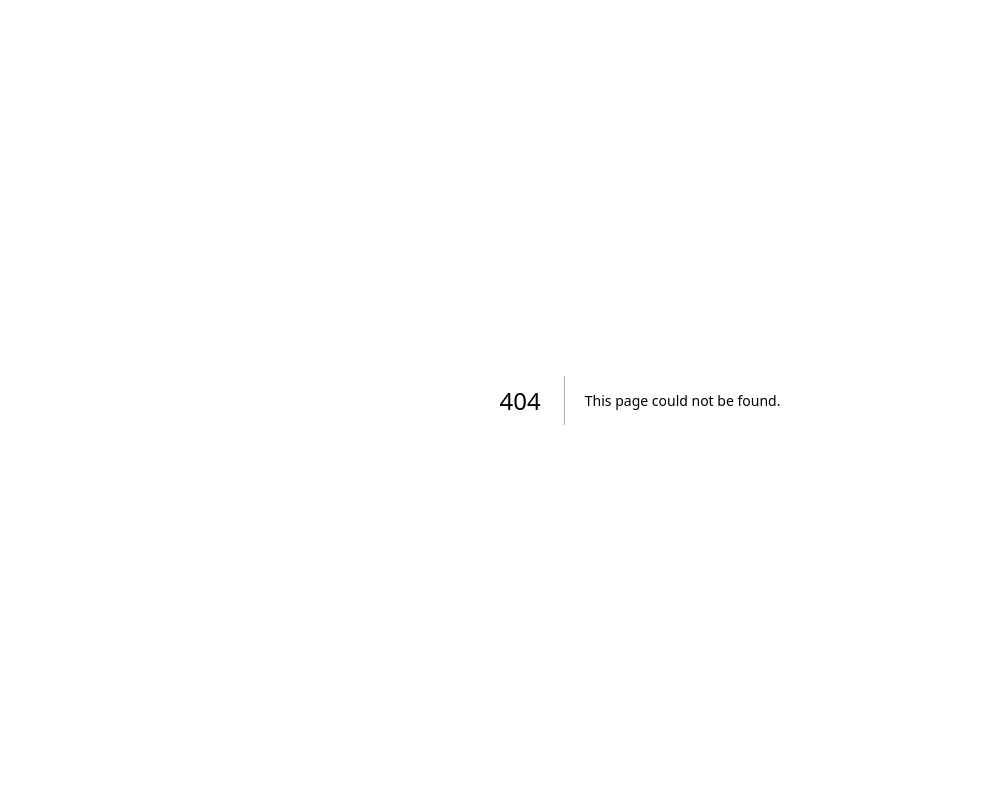
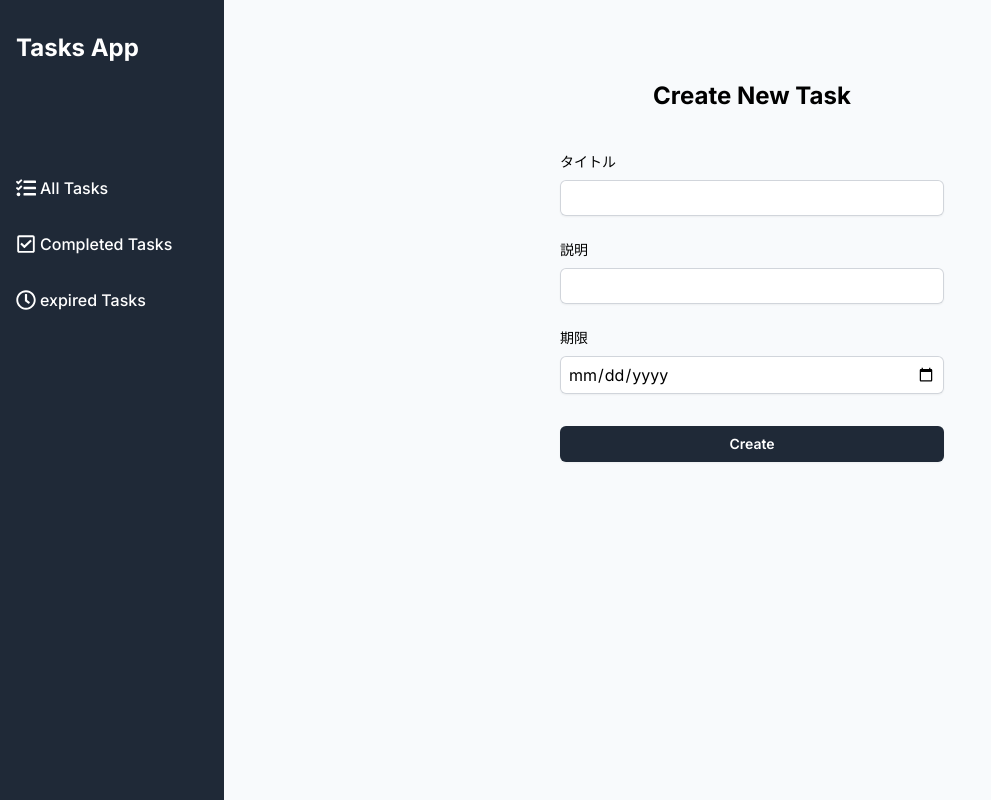
Before and after one commit to r-someya0618/app-router-todo-list, a Next.js app: page /new in a window 1280 px wide. Before the commit this address had no page. Shown: the whole page, without its empty margins (0-991 px from the left). Built offline with nearby package versions, Linux system fonts and the light colour scheme.

Commit message:
タスク追加ページ作成

```diff
--- /dev/null
+++ b/src/app/(main)/completed/page.tsx
@@ -0,0 +1,16 @@
+import TaskCard from '@/components/TaskCard/TaskCard'
+
+const CompletedTaskPage = () => {
+  return (
+    <div className='text-gray-800 p-8 h-full overflow-y-auto pb-24'>
+      <header className='flex justify-between items-center'>
+        <h1 className='text-2xl font-bold flex items-center'>Completed Tasks</h1>
+      </header>
+      <div className='mt-8 flex flex-wrap gap-4'>
+        <TaskCard />
+      </div>
+    </div>
+  )
+}
+
+export default CompletedTaskPage
--- /dev/null
+++ b/src/app/(main)/expired/page.tsx
@@ -0,0 +1,16 @@
+import TaskCard from '@/components/TaskCard/TaskCard'
+
+const ExpiredTaskPage = () => {
+  return (
+    <div className='text-gray-800 p-8 h-full overflow-y-auto pb-24'>
+      <header className='flex justify-between items-center'>
+        <h1 className='text-2xl font-bold flex items-center'>Expired Tasks</h1>
+      </header>
+      <div className='mt-8 flex flex-wrap gap-4'>
+        <TaskCard />
+      </div>
+    </div>
+  )
+}
+
+export default ExpiredTaskPage
--- a/src/app/(main)/layout.tsx
+++ b/src/app/(main)/layout.tsx
@@ -9,7 +9,7 @@
   return (
     <div className='flex h-screen'>
       <SideMenu />
-      <main className='bg-red-300 flex-1 overflow-auto'>{children}</main>
+      <main className='bg-slate-50 flex-1 overflow-auto'>{children}</main>
     </div>
   )
 }
--- /dev/null
+++ b/src/app/(main)/new/page.tsx
@@ -0,0 +1,12 @@
+import NewTaskForm from '@/components/NewTaskForm/NewTaskForm'
+
+const NewTaskPage = () => {
+  return (
+    <div className='flex flex-col justify-center py-20'>
+      <h2 className='text-center text-2xl font-bold'>Create New Task</h2>
+      <NewTaskForm />
+    </div>
+  )
+}
+
+export default NewTaskPage
--- a/src/app/(main)/page.tsx
+++ b/src/app/(main)/page.tsx
@@ -1,3 +1,23 @@
-export default function Home() {
-  return <div>hello app</div>
+import TaskCard from '@/components/TaskCard/TaskCard'
+import Link from 'next/link'
+import { MdAddTask } from 'react-icons/md'
+
+export default function MainPage() {
+  return (
+    <div className='text-gray-800 p-8 h-full overflow-y-auto pb-24'>
+      <header className='flex justify-between items-center'>
+        <h1 className='text-2xl font-bold flex items-center'>All Tasks</h1>
+        <Link
+          href='/new'
+          className='flex items-center gap-1 font-semibold border px-4 py-2 rounded-full shadow-sm text-white bg-gray-800 hover:bg-gray-700'
+        >
+          <MdAddTask className='size-5' />
+          <div>Add Task</div>
+        </Link>
+      </header>
+      <div className='mt-8 flex flex-wrap gap-4'>
+        <TaskCard />
+      </div>
+    </div>
+  )
 }
--- /dev/null
+++ b/src/components/NewTaskForm/NewTaskForm.tsx
@@ -0,0 +1,54 @@
+const NewTaskForm = () => {
+  return (
+    <div className='mt-10 mx-auto w-full max-w-sm'>
+      <form action=''>
+        <div>
+          <label htmlFor='title' className='block text-sm font-medium'>
+            タイトル
+          </label>
+          <input
+            type='text'
+            id='title'
+            name='title'
+            required
+            className='block mt-2 py-1.5 px-2 w-full rounded-md border-0 shadow-sm ring-1 ring-inset ring-gray-300'
+          />
+        </div>
+        <div className='mt-6'>
+          <label htmlFor='description' className='block text-sm font-medium'>
+            説明
+          </label>
+          <input
+            type='text'
+            id='description'
+            name='description'
+            required
+            className='block mt-2 py-1.5 px-2 w-full rounded-md border-0 shadow-sm ring-1 ring-inset ring-gray-300'
+          />
+        </div>
+        <div className='mt-6'>
+          <label htmlFor='dueDate' className='block text-sm font-medium'>
+            期限
+          </label>
+          <input
+            type='date'
+            id='dueDate'
+            name='dueDate'
+            min='2020-01-01'
+            max='2999-12-31'
+            required
+            className='block mt-2 py-1.5 px-2 w-full rounded-md border-0 shadow-sm ring-1 ring-inset ring-gray-300'
+          />
+        </div>
+        <button
+          type='submit'
+          className='mt-8 py-2 w-full rounded-md text-white bg-gray-800 hover:bg-gray-700 text-sm font-semibold shadow-sm'
+        >
+          Create
+        </button>
+      </form>
+    </div>
+  )
+}
+
+export default NewTaskForm
--- /dev/null
+++ b/src/components/TaskCard/TaskCard.tsx
@@ -0,0 +1,31 @@
+import TaskDeleteButton from './TaskDeleteButton/TaskDeleteButton'
+import TaskEditButton from './TaskEditButton/TaskEditButton'
+
+const TaskCard = () => {
+  return (
+    <div className='w-64 h-52 p-4 bg-white rounded-md shadow-md flex flex-col justify-between'>
+      <header>
+        <h1 className='text-lg font-semibold'>タイトル</h1>
+        <div className='mt-1 text-sm line-clamp-3'>タスクの説明</div>
+      </header>
+      <div>
+        <div className='text-sm'>2024-12-31</div>
+        <div className='flex justify-between items-center'>
+          <div
+            className={`mt-1 text-sm px-2 py-1 w-24 text-center text-white rounded-full shadow-sm ${
+              true ? 'bg-green-500' : 'bg-red-500'
+            }`}
+          >
+            {true ? 'Completed' : 'Incomplete'}
+          </div>
+          <div className='flex gap-4'>
+            <TaskEditButton id={'1'} />
+            <TaskDeleteButton id={'1'} />
+          </div>
+        </div>
+      </div>
+    </div>
+  )
+}
+
+export default TaskCard
--- /dev/null
+++ b/src/components/TaskCard/TaskDeleteButton/TaskDeleteButton.tsx
@@ -0,0 +1,17 @@
+import Link from 'next/link'
+import { FaPen, FaTrashAlt } from 'react-icons/fa'
+
+interface TaskDeleteButtonProps {
+  id: string
+}
+const TaskDeleteButton = ({ id }: TaskDeleteButtonProps) => {
+  return (
+    <form action={''}>
+      <button type='submit' className='hover:text-gray-700 text-lg cursor-pointer'>
+        <FaTrashAlt />
+      </button>
+    </form>
+  )
+}
+
+export default TaskDeleteButton
--- /dev/null
+++ b/src/components/TaskCard/TaskEditButton/TaskEditButton.tsx
@@ -0,0 +1,15 @@
+import Link from 'next/link'
+import { FaPen } from 'react-icons/fa'
+
+interface TaskEditButtonProps {
+  id: string
+}
+const TaskEditButton = ({ id }: TaskEditButtonProps) => {
+  return (
+    <Link href={`/edit/${id}`}>
+      <FaPen className='hover:text-gray-700 text-lg cursor-pointer' />
+    </Link>
+  )
+}
+
+export default TaskEditButton
```
